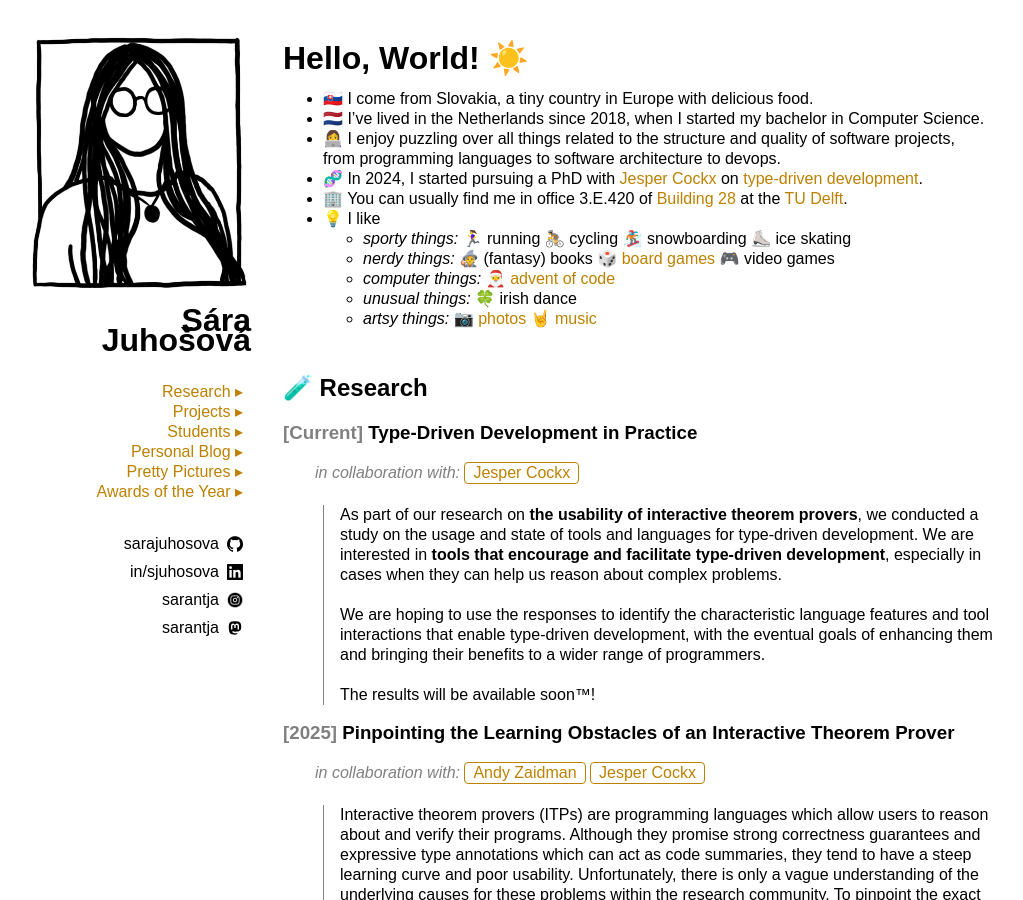
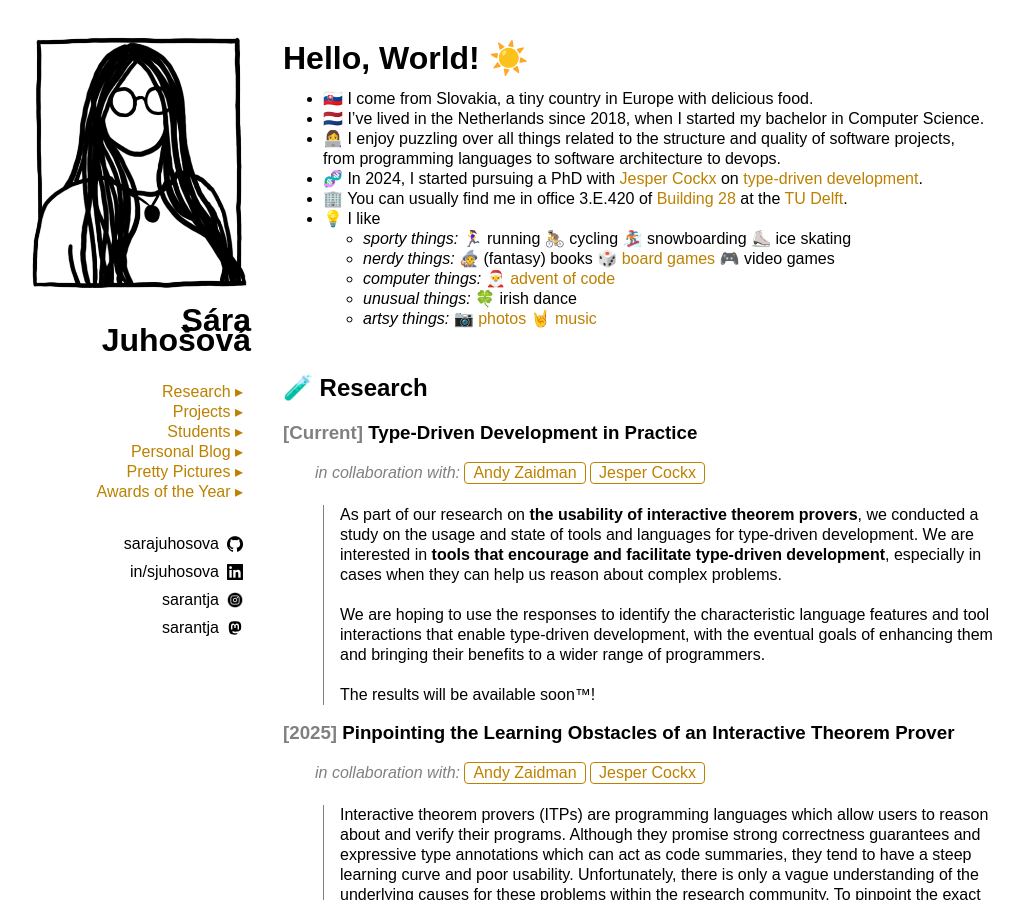
Before and after one commit to sarajuhosova/sarajuhosova.github.io, a Jekyll site: the page built from index.md, in a window 1280 px wide and 900 px high. Shown: the whole window, without its empty margins (102-1125 px from the left). Built offline with Jekyll 4.4.1, drawn with Linux system fonts in a browser that asks for light colours.

Commit message:
Add Andy to TyDD paper

```diff
--- a/_data/research.yaml
+++ b/_data/research.yaml
@@ -1,6 +1,8 @@
 - title: Type-Driven Development in Practice
   year: Current
   authors:
+    - name: Andy Zaidman
+      link: https://azaidman.github.io/
     - name: Jesper Cockx
       link: https://jesper.sikanda.be/
   abstract: |
```
